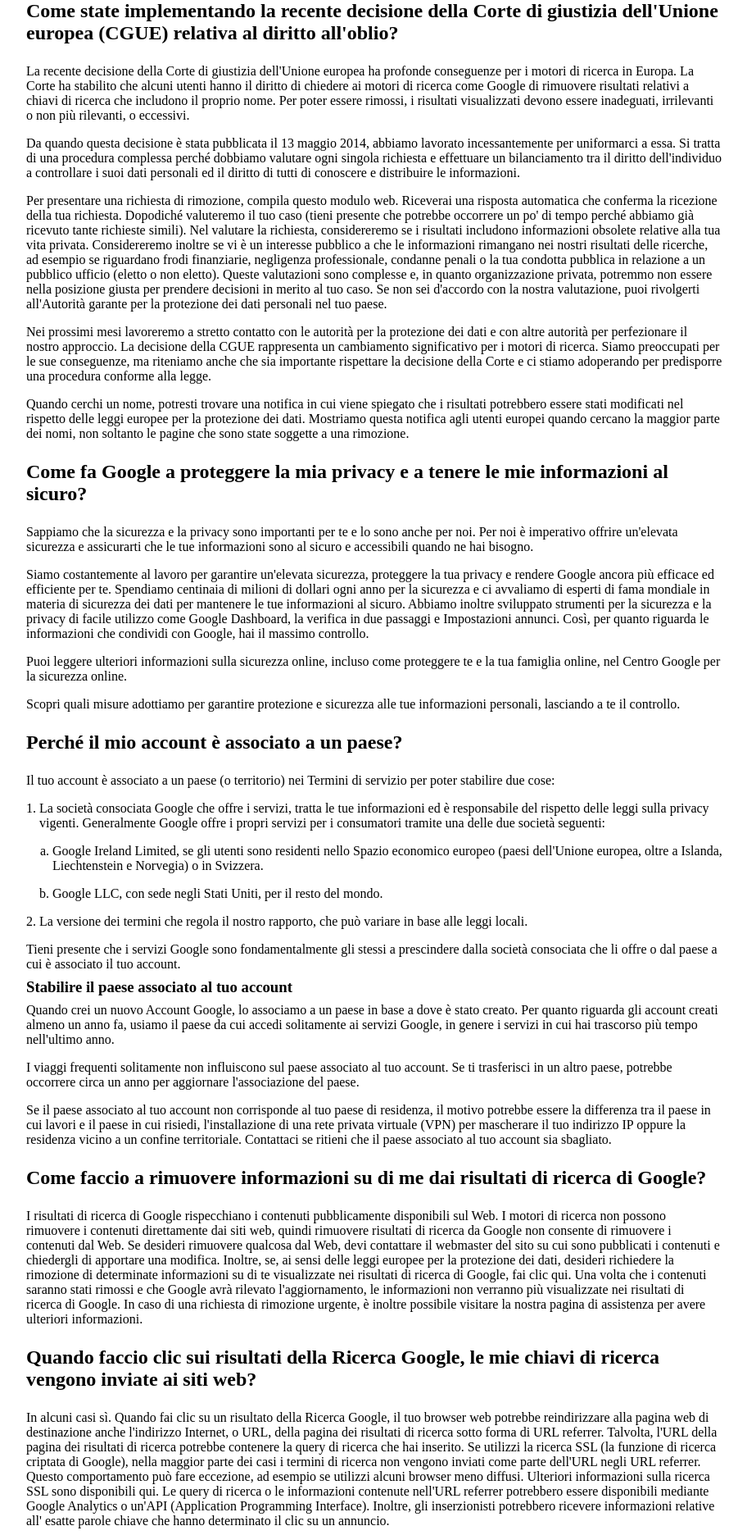
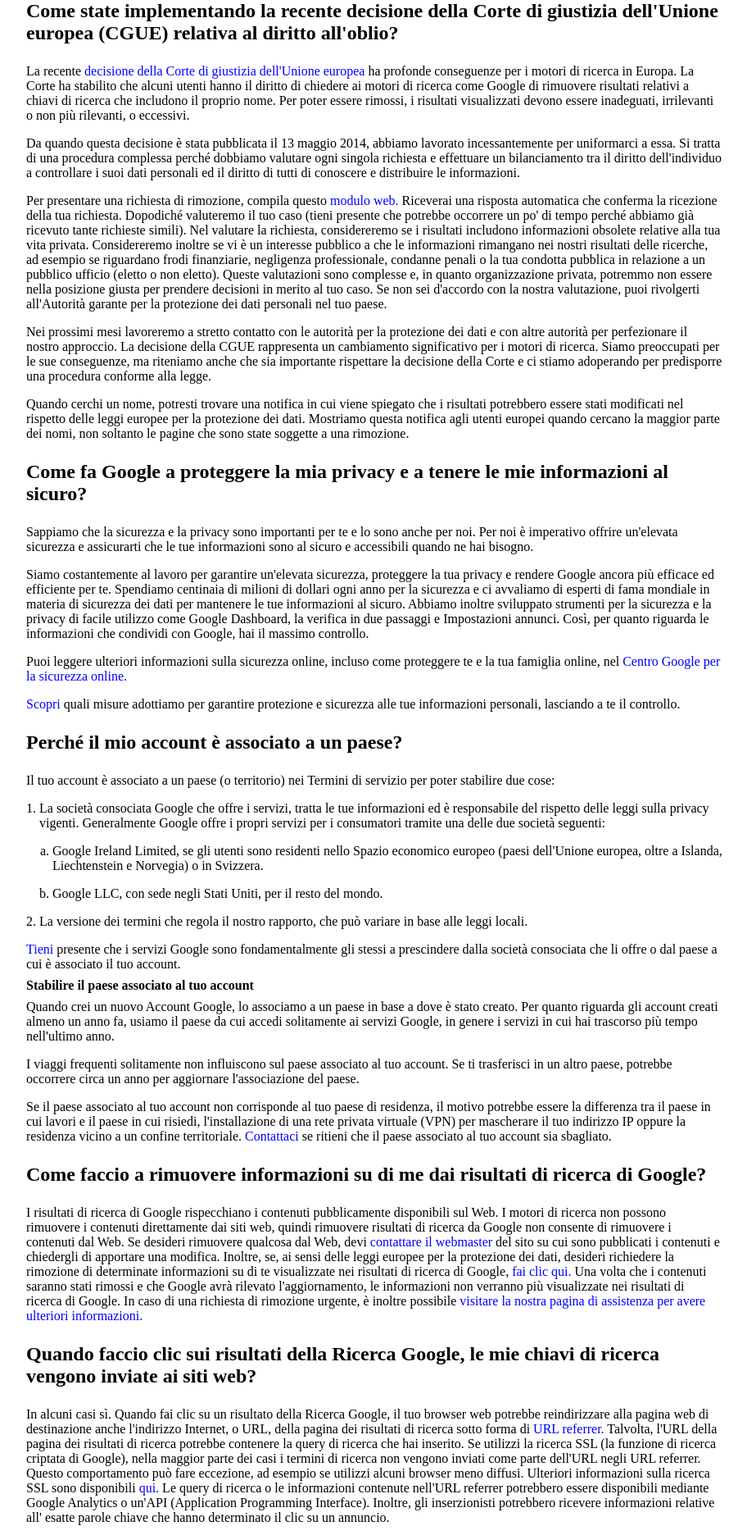
Before and after one commit to AndrianiClaudio/php-google-faq, a PHP site: page / in a window 1280 px wide. Shown: the part 16-1888 px from the top of the page at 82% size, without its empty margins (183-1095 px from the left). Run offline with PHP 8.4, Linux system fonts and the light colour scheme.

Commit message:
Inserimento link

```diff
--- a/index.php
+++ b/index.php
@@ -9,9 +9,9 @@ $db = [
         'question' =>
             'Come state implementando la recente decisione della Corte di giustizia dell&apos;Unione europea &lpar;CGUE&rpar; relativa al diritto all&apos;oblio&quest;',
         'answer' => [
-            'La recente decisione della Corte di giustizia dell&apos;Unione europea ha profonde conseguenze per i motori di ricerca in Europa&period; La Corte ha stabilito che alcuni utenti hanno il diritto di chiedere ai motori di ricerca come Google di rimuovere risultati relativi a chiavi di ricerca che includono il proprio nome&period; Per poter essere rimossi&comma; i risultati visualizzati devono essere inadeguati&comma; irrilevanti o non più rilevanti&comma; o eccessivi&period;',
+            'La recente <a href="#">decisione della Corte di giustizia dell&apos;Unione europea</a> ha profonde conseguenze per i motori di ricerca in Europa&period; La Corte ha stabilito che alcuni utenti hanno il diritto di chiedere ai motori di ricerca come Google di rimuovere risultati relativi a chiavi di ricerca che includono il proprio nome&period; Per poter essere rimossi&comma; i risultati visualizzati devono essere inadeguati&comma; irrilevanti o non più rilevanti&comma; o eccessivi&period;',
             "Da quando questa decisione è stata pubblicata il 13 maggio 2014, abbiamo lavorato incessantemente per uniformarci a essa&period; Si tratta di una procedura complessa perché dobbiamo valutare ogni singola richiesta e effettuare un bilanciamento tra il diritto dell'individuo a controllare i suoi dati personali ed il diritto di tutti di conoscere e distribuire le informazioni&period;",
-            "Per presentare una richiesta di rimozione&comma; compila questo modulo web&period; Riceverai una risposta automatica che conferma la ricezione della tua richiesta&period; Dopodiché valuteremo il tuo caso &lpar;tieni presente che potrebbe occorrere un po' di tempo perché abbiamo già ricevuto tante richieste simili)&period; Nel valutare la richiesta&comma; considereremo se i risultati includono informazioni obsolete relative alla tua vita privata&period; Considereremo inoltre se vi è un interesse pubblico a che le informazioni rimangano nei nostri risultati delle ricerche&comma; ad esempio se riguardano frodi finanziarie&comma; negligenza professionale&comma; condanne penali o la tua condotta pubblica in relazione a un pubblico ufficio &lpar;eletto o non eletto&rpar;&period; Queste valutazioni sono complesse e&comma; in quanto organizzazione privata&comma; potremmo non essere nella posizione giusta per prendere decisioni in merito al tuo caso&period; Se non sei d'accordo con la nostra valutazione&comma; puoi rivolgerti all'Autorità garante per la protezione dei dati personali nel tuo paese&period;",
+            "Per presentare una richiesta di rimozione&comma; compila questo <a href='#'>modulo web&period;</a> Riceverai una risposta automatica che conferma la ricezione della tua richiesta&period; Dopodiché valuteremo il tuo caso &lpar;tieni presente che potrebbe occorrere un po' di tempo perché abbiamo già ricevuto tante richieste simili)&period; Nel valutare la richiesta&comma; considereremo se i risultati includono informazioni obsolete relative alla tua vita privata&period; Considereremo inoltre se vi è un interesse pubblico a che le informazioni rimangano nei nostri risultati delle ricerche&comma; ad esempio se riguardano frodi finanziarie&comma; negligenza professionale&comma; condanne penali o la tua condotta pubblica in relazione a un pubblico ufficio &lpar;eletto o non eletto&rpar;&period; Queste valutazioni sono complesse e&comma; in quanto organizzazione privata&comma; potremmo non essere nella posizione giusta per prendere decisioni in merito al tuo caso&period; Se non sei d'accordo con la nostra valutazione&comma; puoi rivolgerti all'Autorità garante per la protezione dei dati personali nel tuo paese&period;",
             "Nei prossimi mesi lavoreremo a stretto contatto con le autorità per la protezione dei dati e con altre autorità per perfezionare il nostro approccio&period; La decisione della CGUE rappresenta un cambiamento significativo per i motori di ricerca&period; Siamo preoccupati per le sue conseguenze&comma; ma riteniamo anche che sia importante rispettare la decisione della Corte e ci stiamo adoperando per predisporre una procedura conforme alla legge&period;",
             "Quando cerchi un nome&comma; potresti trovare una notifica in cui viene spiegato che i risultati potrebbero essere stati modificati nel rispetto delle leggi europee per la protezione dei dati&period; Mostriamo questa notifica agli utenti europei quando cercano la maggior parte dei nomi&comma; non soltanto le pagine che sono state soggette a una rimozione&period;"
         ]
@@ -23,8 +23,8 @@ $db = [
         'answer' => [
             "Sappiamo che la sicurezza e la privacy sono importanti per te e lo sono anche per noi&period; Per noi è imperativo offrire un'elevata sicurezza e assicurarti che le tue informazioni sono al sicuro e accessibili quando ne hai bisogno&period;",
             "Siamo costantemente al lavoro per garantire un'elevata sicurezza, proteggere la tua privacy e rendere Google ancora più efficace ed efficiente per te&period; Spendiamo centinaia di milioni di dollari ogni anno per la sicurezza e ci avvaliamo di esperti di fama mondiale in materia di sicurezza dei dati per mantenere le tue informazioni al sicuro&period; Abbiamo inoltre sviluppato strumenti per la sicurezza e la privacy di facile utilizzo come Google Dashboard&comma; la verifica in due passaggi e Impostazioni annunci&period; Così&comma; per quanto riguarda le informazioni che condividi con Google&comma; hai il massimo controllo&period;",
-            "Puoi leggere ulteriori informazioni sulla sicurezza online&comma; incluso come proteggere te e la tua famiglia online&comma; nel Centro Google per la sicurezza online&period;",
-            "Scopri quali misure adottiamo per garantire protezione e sicurezza alle tue informazioni personali&comma; lasciando a te il controllo&period;"
+            "Puoi leggere ulteriori informazioni sulla sicurezza online&comma; incluso come proteggere te e la tua famiglia online&comma; nel <a href='#'>Centro Google per la sicurezza online&period;</a>",
+            "<a href='#'>Scopri</a> quali misure adottiamo per garantire protezione e sicurezza alle tue informazioni personali&comma; lasciando a te il controllo&period;"
         ]
     ],
     //QUESTION #3
@@ -49,14 +49,14 @@ $db = [
                     'title' => 'La versione dei termini che regola il nostro rapporto&comma; che può variare in base alle leggi locali&period;'
                 ],
             ],
-            "Tieni presente che i servizi Google sono fondamentalmente gli stessi a prescindere dalla società consociata che li offre o dal paese a cui è associato il tuo account&period;"
+            "<a href='#'>Tieni</a> presente che i servizi Google sono fondamentalmente gli stessi a prescindere dalla società consociata che li offre o dal paese a cui è associato il tuo account&period;"
         ],
         'subContainer' => [
             'title' => 'Stabilire il paese associato al tuo account',
             'paragraphs' => [
                 "Quando crei un nuovo Account Google, lo associamo a un paese in base a dove è stato creato. Per quanto riguarda gli account creati almeno un anno fa, usiamo il paese da cui accedi solitamente ai servizi Google, in genere i servizi in cui hai trascorso più tempo nell'ultimo anno.",
                 "I viaggi frequenti solitamente non influiscono sul paese associato al tuo account. Se ti trasferisci in un altro paese, potrebbe occorrere circa un anno per aggiornare l'associazione del paese.",
-                "Se il paese associato al tuo account non corrisponde al tuo paese di residenza, il motivo potrebbe essere la differenza tra il paese in cui lavori e il paese in cui risiedi, l'installazione di una rete privata virtuale (VPN) per mascherare il tuo indirizzo IP oppure la residenza vicino a un confine territoriale. Contattaci se ritieni che il paese associato al tuo account sia sbagliato."
+                "Se il paese associato al tuo account non corrisponde al tuo paese di residenza, il motivo potrebbe essere la differenza tra il paese in cui lavori e il paese in cui risiedi, l'installazione di una rete privata virtuale (VPN) per mascherare il tuo indirizzo IP oppure la residenza vicino a un confine territoriale. <a href='#'>Contattaci</a> se ritieni che il paese associato al tuo account sia sbagliato."
             ],
         ],
     ],
@@ -65,7 +65,7 @@ $db = [
         'question' =>
             "Come faccio a rimuovere informazioni su di me dai risultati di ricerca di Google?",
         'answer' => [
-            "I risultati di ricerca di Google rispecchiano i contenuti pubblicamente disponibili sul Web&period; I motori di ricerca non possono rimuovere i contenuti direttamente dai siti web&comma; quindi rimuovere risultati di ricerca da Google non consente di rimuovere i contenuti dal Web&period; Se desideri rimuovere qualcosa dal Web&comma; devi contattare il webmaster del sito su cui sono pubblicati i contenuti e chiedergli di apportare una modifica&period; Inoltre&comma; se&comma; ai sensi delle leggi europee per la protezione dei dati&comma; desideri richiedere la rimozione di determinate informazioni su di te visualizzate nei risultati di ricerca di Google&comma; fai clic qui&period; Una volta che i contenuti saranno stati rimossi e che Google avrà rilevato l'aggiornamento&comma; le informazioni non verranno più visualizzate nei risultati di ricerca di Google&period; In caso di una richiesta di rimozione urgente&comma; è inoltre possibile visitare la nostra pagina di assistenza per avere ulteriori informazioni&period;"
+            "I risultati di ricerca di Google rispecchiano i contenuti pubblicamente disponibili sul Web&period; I motori di ricerca non possono rimuovere i contenuti direttamente dai siti web&comma; quindi rimuovere risultati di ricerca da Google non consente di rimuovere i contenuti dal Web&period; Se desideri rimuovere qualcosa dal Web&comma; devi <a href='#'>contattare il webmaster</a> del sito su cui sono pubblicati i contenuti e chiedergli di apportare una modifica&period; Inoltre&comma; se&comma; ai sensi delle leggi europee per la protezione dei dati&comma; desideri richiedere la rimozione di determinate informazioni su di te visualizzate nei risultati di ricerca di Google&comma; <a href='#'>fai clic qui&period;</a> Una volta che i contenuti saranno stati rimossi e che Google avrà rilevato l'aggiornamento&comma; le informazioni non verranno più visualizzate nei risultati di ricerca di Google&period; In caso di una richiesta di rimozione urgente&comma; è inoltre possibile <a href='#'>visitare la nostra pagina di assistenza per avere ulteriori informazioni&period;</a>"
         ]
     ],
     //QUESTION #5
@@ -73,7 +73,7 @@ $db = [
         'question' =>
             "Quando faccio clic sui risultati della Ricerca Google, le mie chiavi di ricerca vengono inviate ai siti web?",
         'answer' => [
-            "In alcuni casi sì&period; Quando fai clic su un risultato della Ricerca Google, il tuo browser web potrebbe reindirizzare alla pagina web di destinazione anche l'indirizzo Internet&comma; o URL&comma; della pagina dei risultati di ricerca sotto forma di URL referrer&period; Talvolta&comma; l'URL della pagina dei risultati di ricerca potrebbe contenere la query di ricerca che hai inserito&period; Se utilizzi la ricerca SSL &lpar;la funzione di ricerca criptata di Google&rpar;&comma; nella maggior parte dei casi i termini di ricerca non vengono inviati come parte dell'URL negli URL referrer&period; Questo comportamento può fare eccezione&comma; ad esempio se utilizzi alcuni browser meno diffusi&period; Ulteriori informazioni sulla ricerca SSL sono disponibili qui&period; Le query di ricerca o le informazioni contenute nell'URL referrer potrebbero essere disponibili mediante Google Analytics o un'API &lpar;Application Programming Interface)&period; Inoltre&comma; gli inserzionisti potrebbero ricevere informazioni relative all' esatte parole chiave che hanno determinato il clic su un annuncio&period;"
+            "In alcuni casi sì&period; Quando fai clic su un risultato della Ricerca Google, il tuo browser web potrebbe reindirizzare alla pagina web di destinazione anche l'indirizzo Internet&comma; o URL&comma; della pagina dei risultati di ricerca sotto forma di <a href='#'>URL referrer&period;</a> Talvolta&comma; l'URL della pagina dei risultati di ricerca potrebbe contenere la query di ricerca che hai inserito&period; Se utilizzi la ricerca SSL &lpar;la funzione di ricerca criptata di Google&rpar;&comma; nella maggior parte dei casi i termini di ricerca non vengono inviati come parte dell'URL negli URL referrer&period; Questo comportamento può fare eccezione&comma; ad esempio se utilizzi alcuni browser meno diffusi&period; Ulteriori informazioni sulla ricerca SSL sono disponibili <a href='#'>qui&period;</a> Le query di ricerca o le informazioni contenute nell'URL referrer potrebbero essere disponibili mediante Google Analytics o un'API &lpar;Application Programming Interface)&period; Inoltre&comma; gli inserzionisti potrebbero ricevere informazioni relative all' esatte parole chiave che hanno determinato il clic su un annuncio&period;"
         ]
     ],
 ];
--- a/style/style.css
+++ b/style/style.css
@@ -8,6 +8,16 @@
 }
 h2{
     margin: 1rem auto;
+}
+h3 {
+    font-size: 1rem;
+    /* font-weight: 500; */
+}
+a,
+a:active,
+a:visited{
+    text-decoration: none;
+    color: blue;
 }
 p {
     padding: .5rem 0;
```
